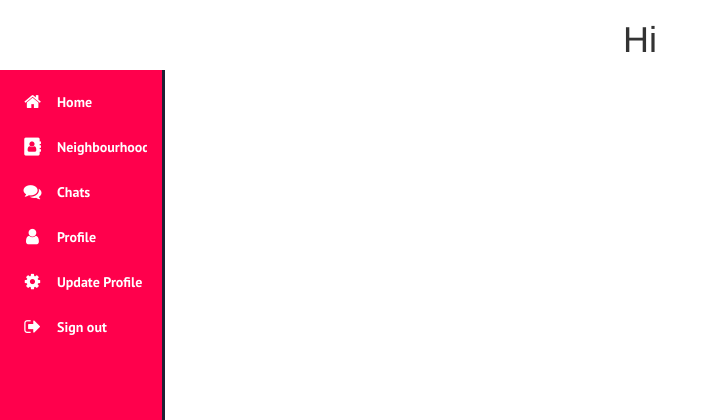
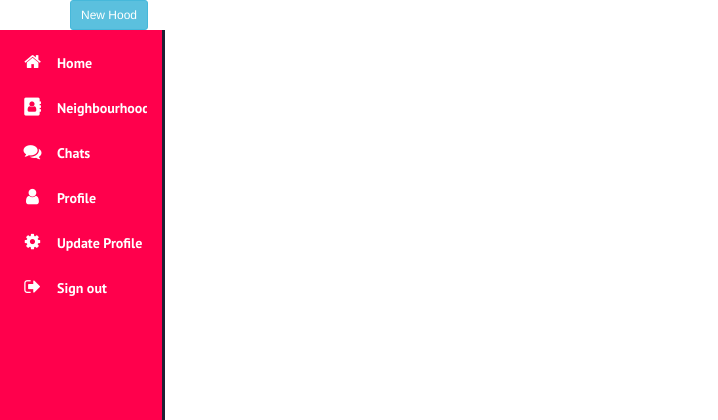
Before and after one commit to Doyo54/Neighbourhood-Watch, a Django app: page / in a window 1280 px wide. Shown: the top 420 px of the page, without its empty margins (0-718 px from the left). Run offline with Django 4.2, Linux system fonts and the light colour scheme; the visitor is signed in with stand-in values (Sample User, id 1); data that the repository does not hold is empty; some libraries are stand-ins or nearby versions.

Commit message:
ft: html content to display all hoods create

```diff
--- a/app/templates/index.html
+++ b/app/templates/index.html
@@ -1,5 +1,25 @@
 {% extends 'base.html' %}
-
+{% load crispy_forms_tags %}
 {% block content %}
-<h1 style="text-align: center;">Hi</h1>
+<div class="container">
+        <a href="{% url 'new-hood' %}" class="btn btn-sm btn-info mb-2"> New Hood</a>
+    <div class="row">
+        {% for hood in all_hoods %}
+        <div class="col-md-4">
+            <div class="card mb-4" style="min-height:340px">
+                <img src="{{ hood.hood_logo.url }}" class="card-img-top" alt="{{ hood.name }}">
+                <div class="card-body">
+                    <h5 class="card-title">{{ hood.name }}  ({{hood.location}}) <span class="ml-4">{{hood.members.count}} member{{hood.members.count|pluralize}}</span></h5>
+                    <p class="card-text">{{hood.description}}</p>
+                    {% if request.user.profile.neighbourhood == hood %}
+                    <a href="/" class="btn btn-outline-danger btn-sm">Leave Hood</a>
+                    {% elif not request.user.profile.neighbourhood %}
+                    <a href="/" class="btn btn-primary btn-sm">Join Hood</a>
+                    {% endif %}
+                </div>
+            </div>
+        </div>
+        {% endfor %}
+    </div>
+</div>
 {% endblock %}
--- a/app/views.py
+++ b/app/views.py
@@ -17,7 +17,7 @@
             hood = form.save(commit=False)
             hood.admin = request.user.profile
             hood.save()
-            return redirect('ndex')
+            return redirect('index')
     else:
         form = NeighbourHoodForm()
     return render(request, 'newhood.html', {'form': form})
```
